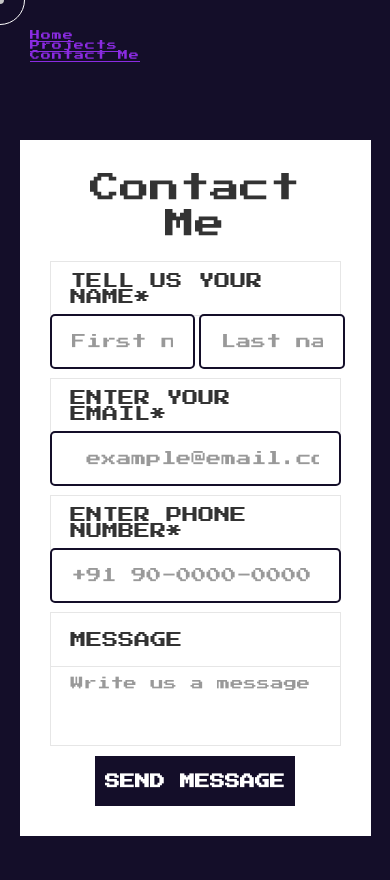
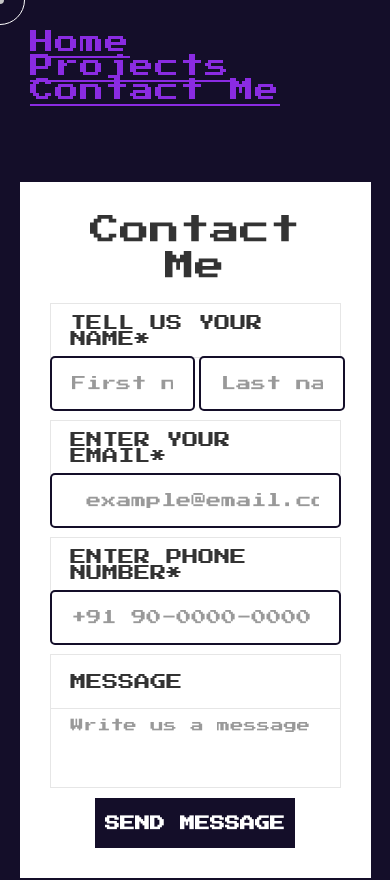
Before and after one commit to NageshKamble18/portfolio, a plain HTML site: page contact.html in a window 390 px wide. Shown: the top 880 px of the page. Drawn offline with Linux system fonts and the light colour scheme.

Commit message:
Update contact.html

```diff
--- a/contact.html
+++ b/contact.html
@@ -4,7 +4,7 @@
     <meta charset="UTF-8">
     <meta name="viewport" content="width=device-width, initial-scale=1.0">
     <meta http-equiv="X-UA-Compatible" content="ie=edge">
-    <title>Contac</title>
+    <title>Contact</title>
     <link rel="preconnect" href="https://fonts.gstatic.com" crossorigin>
 <link href="https://fonts.googleapis.com/css2?family=Poppins:wght@200;300&display=swap" rel="stylesheet">
 <link href="https://fonts.googleapis.com/css2?family=Press+Start+2P&display=swap" rel="stylesheet">
@@ -230,8 +230,8 @@ nav ul li{
 }
 
 @media only screen and (max-width: 600px) {
-  .nav-links,{
-    font-size: large;
+  .nav-links{
+    font-size: x-large;
 	}
 	.info-container,.contact-form .first-container{
 	  display: none;
```
